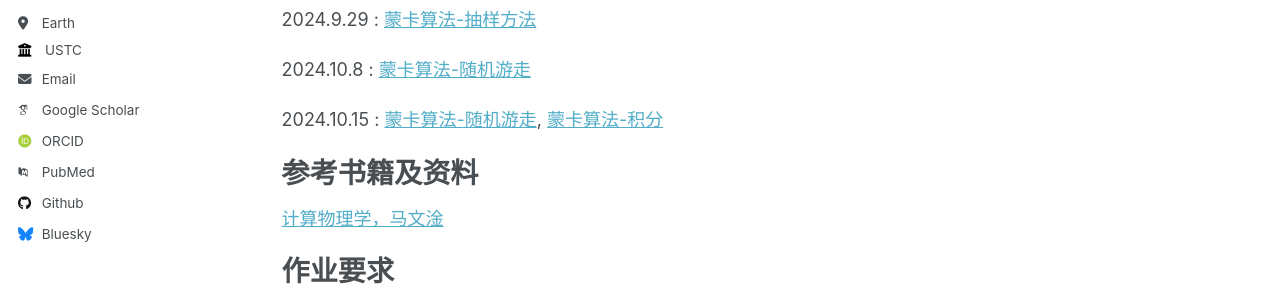
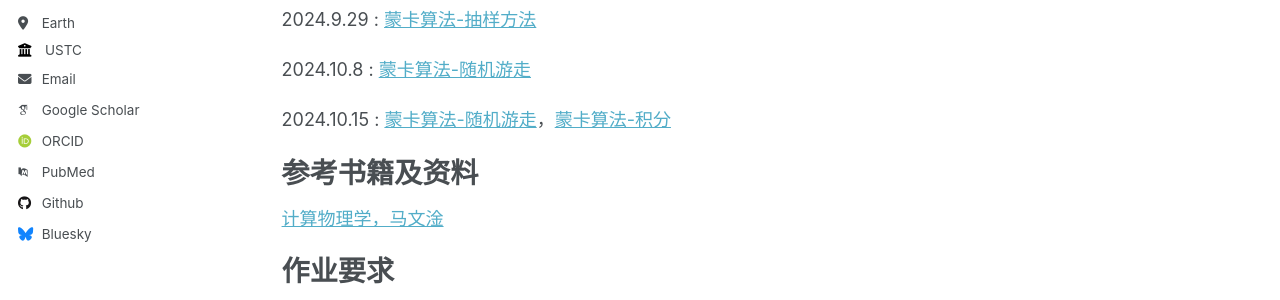
Before and after one commit to ZhouJikunn/ZhouJikunn.github.io, a Jekyll site: the page built from _pages/about.md, in a window 1280 px wide and 900 px high. Shown: the part 392-692 px from the top of the window. Built offline with Jekyll 4.4.1, drawn with Linux system fonts in a browser that asks for light colours; some web fonts are replaced.

```diff
--- a/_pages/about.md
+++ b/_pages/about.md
@@ -20,7 +20,7 @@ redirect_from:
 
 2024.10.8 : [蒙卡算法-随机游走](http://zhoujikunn.github.io/files/蒙卡算法：随机游走.pdf)
 
-2024.10.15 : [蒙卡算法-随机游走](http://zhoujikunn.github.io/files/蒙卡算法：随机游走2.pdf), [蒙卡算法-积分](http://zhoujikunn.github.io/files/蒙卡算法：积分.pdf)
+2024.10.15 : [蒙卡算法-随机游走](http://zhoujikunn.github.io/files/蒙卡算法：随机游走2.pdf)，[蒙卡算法-积分](http://zhoujikunn.github.io/files/蒙卡算法：积分.pdf)
 
 参考书籍及资料
 ======
```
